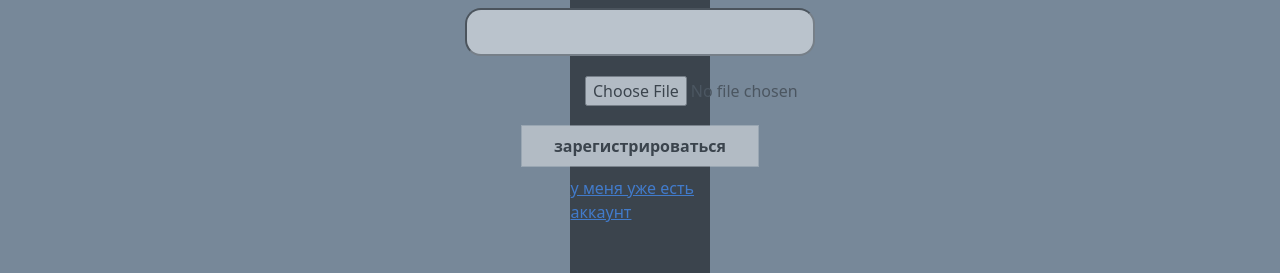
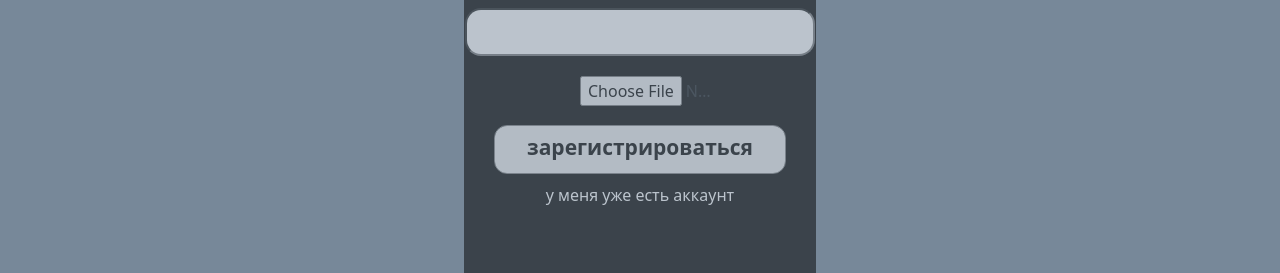
Before and after one commit to Tepcaew/Hello-World-travel, a React (Vite) app: page /login in a window 1280 px wide. Both pictures are taken after a click on the element "хочу зарегистрироваться". Shown: the part 274-547 px from the top of the page. Built offline with nearby package versions, Linux system fonts and the light colour scheme; no server answers.

Commit message:
стилизация

```diff
--- a/src/components/Categories/Categories.module.css
+++ b/src/components/Categories/Categories.module.css
@@ -9,12 +9,16 @@
     text-decoration: none;
 }
 .categoryName{
-    padding: 0px 15px 4px 15px;
+    padding: 20px 15px 4px 15px;
+    font-size: 17px;
 }
 .categoryName:hover{
     border-bottom: 1px solid #1f1f1f;
     padding: 0px 15px 4px 15px;
-    transform: translateY(-5px);
+    transform: translateY(13px);
     transition: 1s;
     margin: -5;
 }
+.categoryName::before{
+    transition: ease-in-out 1250ms cubic-bezier(0.19, 1, 0.22, 1);
+}
--- a/src/components/Sign/Sign.module.css
+++ b/src/components/Sign/Sign.module.css
@@ -3,7 +3,7 @@ p{
 }
 .container{
 
-    width: 40%;
+
     height: 60vh;
     height: 500px;
     margin: 0 auto;
@@ -34,7 +34,7 @@ p{
     padding-top: 15px;
 
 }
-a{
+.sign a{
     list-style: none;
     text-decoration: none;
     color: white;
@@ -55,8 +55,7 @@ form input:hover{
     transition: width 1s;
 }
 
-button {
-    border-radius: 8px;
+.btn{
     border: 0 solid;
     box-shadow: inset 0 0 20px rgba(255, 255, 255, 0);
     outline: 1px solid;
@@ -64,19 +63,20 @@ button {
     outline-offset: 0px;
     text-shadow: none;
     transition: all 1250ms cubic-bezier(0.19, 1, 0.22, 1);
-    padding: 8px 32px;
+    padding: 6px 32px 9px 32px;
     font-weight: 600;
     font-size: 21px;
-
+    border-radius: 12px
   }
-    button:hover {
+  .btn:hover {
         border: 1px solid;
         box-shadow: inset 0 0 20px rgba(255, 255, 255, .5), 0 0 20px rgba(255, 255, 255, .2);
         outline-color: rgba(255, 255, 255, 0);
         outline-offset: 15px;
         text-shadow: 1px 1px 2px #427388;
+        border-radius: 12px
+      }
 
-      }
 
 
     .sign {
@@ -116,5 +116,5 @@ button {
         border: none;
     }
     .inputFile{
-    transform: translateX(110px);
+        width: 140px;
     }
--- a/src/components/Sign/SignIn.tsx
+++ b/src/components/Sign/SignIn.tsx
@@ -29,7 +29,7 @@ const SignIn = () => {
         <form action="" onSubmit={handlePush}>
           <input type="text" onChange={handleLogin} value={login} />
           <input type="text" onChange={handlePassword} value={password} />
-          <button type="submit">войти</button>
+          <button type="submit" className={styles.btn}>войти</button>
         </form>
         <div className={styles.link}>
         <p className={styles.sign}><Link to="/signUp" >хочу зарегистрироваться</Link></p>
--- a/src/components/Sign/SignUp.tsx
+++ b/src/components/Sign/SignUp.tsx
@@ -39,7 +39,7 @@ const SignUp = () => {
             <input type="text" value={login} onChange={handleLogin} />
             <input type="text" value={password} onChange={handlePassword} />
             <input type="file" onChange={handleImage}  className={styles.inputFile}/>
-            <button>зарегистрироваться</button>
+            <button className={styles.btn}>зарегистрироваться</button>
 
           </form>
         </div>
```
